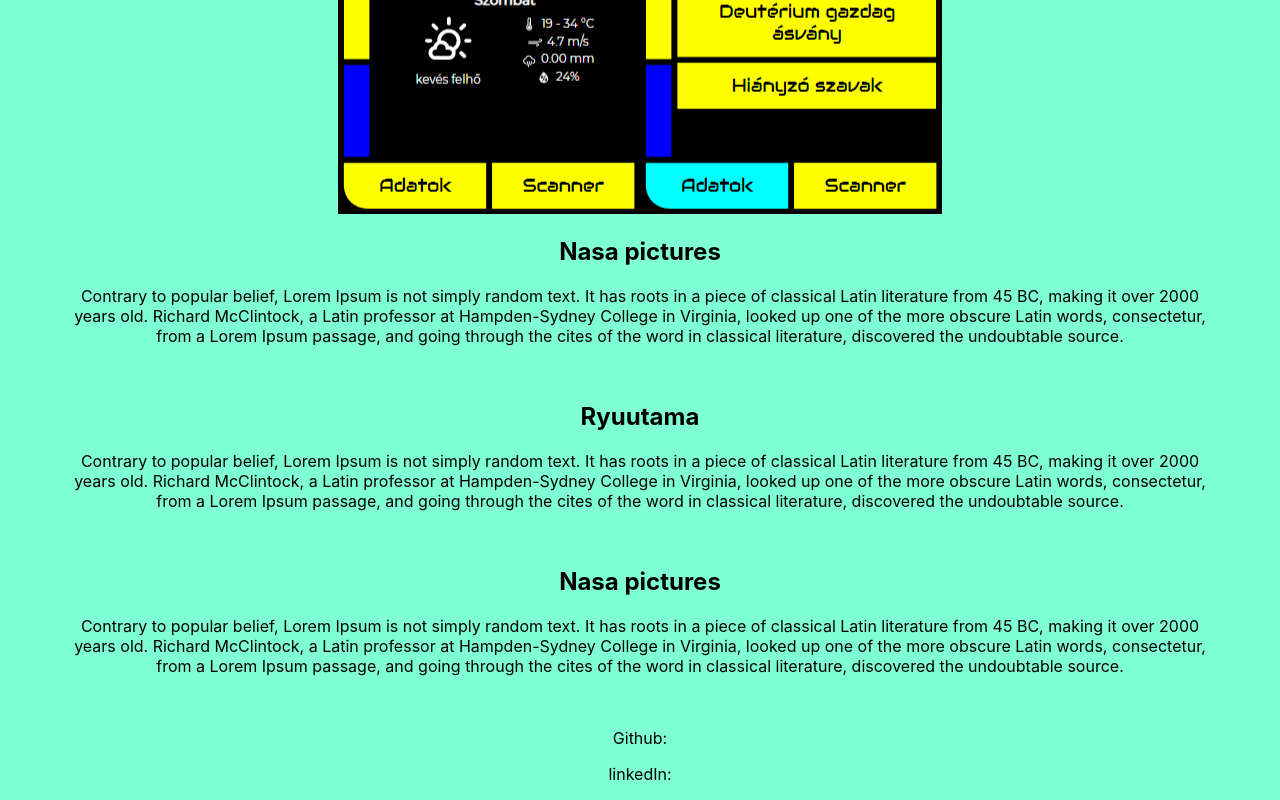
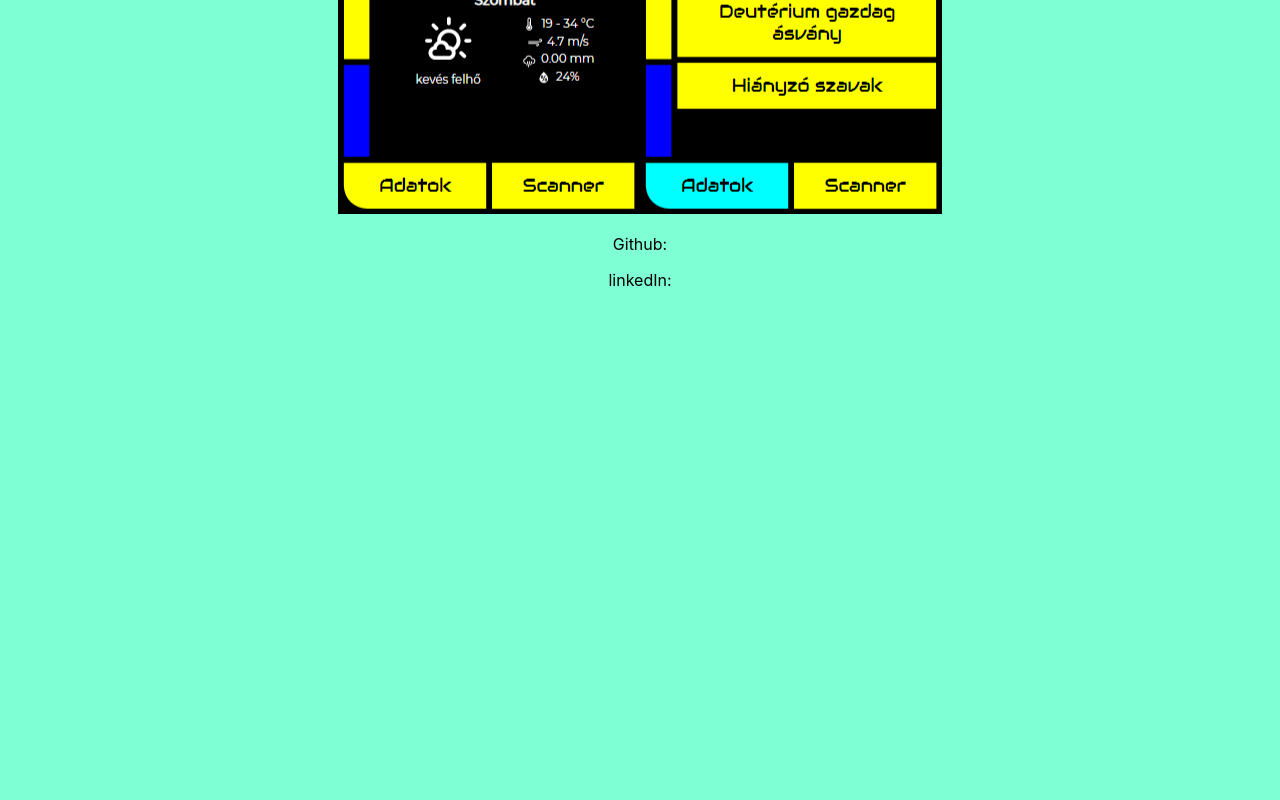
Before and after one commit to Jarmilla/jarmilla.github.io, a React (Create React App) app in the folder jarmilla.github.io/: page / in a window 1280 px wide. Shown: the part 3161-3961 px from the top of the page. After the commit the page ends 3467 px from the top, so only its background shows below. Built offline with nearby package versions, Linux system fonts and the light colour scheme.

Commit message:
App.js without dummy data

```diff
--- a/jarmilla.github.io/src/App.js
+++ b/jarmilla.github.io/src/App.js
@@ -30,35 +30,6 @@ function App() {
           {projects.map((project) => (
             <ProjectDisplay project={project} key={project.name} />
           ))}
-          <div>
-            <h2>Nasa pictures</h2>
-            <p>
-              Contrary to popular belief, Lorem Ipsum is not simply random text. It has roots in a piece of classical Latin literature from 45 BC, making it
-              over 2000 years old. Richard McClintock, a Latin professor at Hampden-Sydney College in Virginia, looked up one of the more obscure Latin words,
-              consectetur, from a Lorem Ipsum passage, and going through the cites of the word in classical literature, discovered the undoubtable source.
-            </p>
-            <img src="" alt="" />
-          </div>
-
-          <div>
-            <h2>Ryuutama</h2>
-            <p>
-              Contrary to popular belief, Lorem Ipsum is not simply random text. It has roots in a piece of classical Latin literature from 45 BC, making it
-              over 2000 years old. Richard McClintock, a Latin professor at Hampden-Sydney College in Virginia, looked up one of the more obscure Latin words,
-              consectetur, from a Lorem Ipsum passage, and going through the cites of the word in classical literature, discovered the undoubtable source.
-            </p>
-            <img src="" alt="" />
-          </div>
-
-          <div>
-            <h2>Nasa pictures</h2>
-            <p>
-              Contrary to popular belief, Lorem Ipsum is not simply random text. It has roots in a piece of classical Latin literature from 45 BC, making it
-              over 2000 years old. Richard McClintock, a Latin professor at Hampden-Sydney College in Virginia, looked up one of the more obscure Latin words,
-              consectetur, from a Lorem Ipsum passage, and going through the cites of the word in classical literature, discovered the undoubtable source.
-            </p>
-            <img src="" alt="" />
-          </div>
         </div>
 
         <div id="contact">
```
